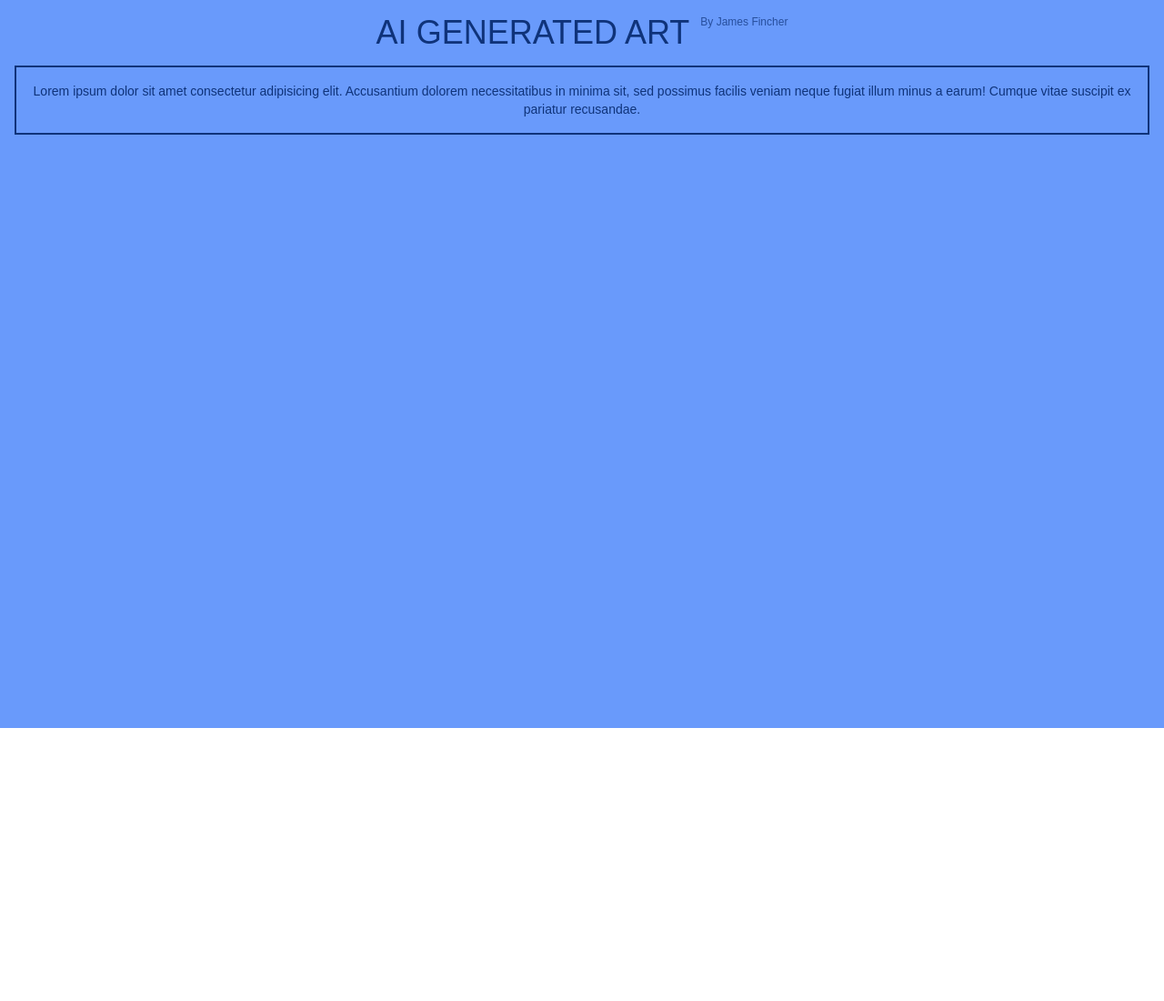
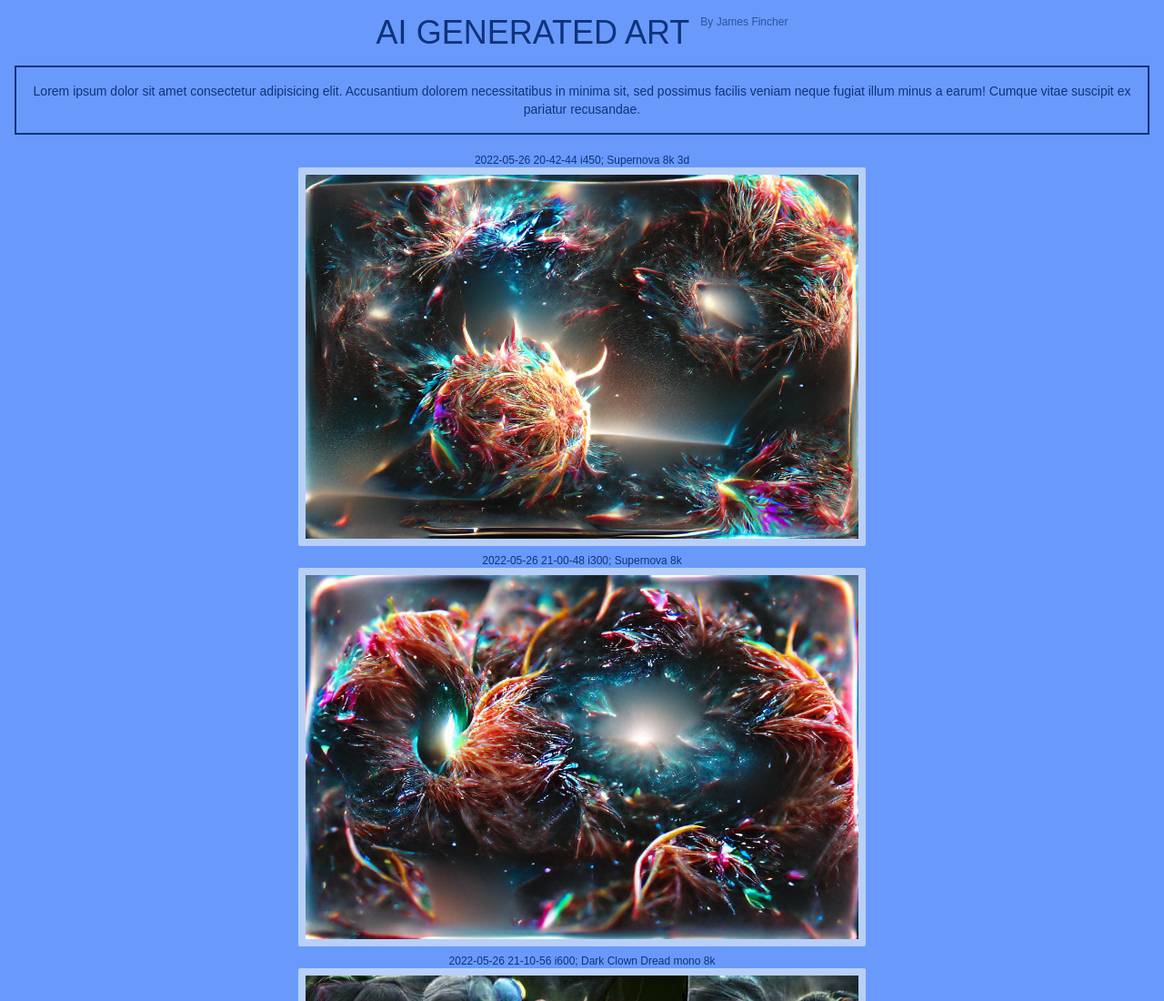
Before and after one commit to JamesFincher/AI-Art, a Gatsby site: page / in a window 1280 px wide. Shown: the top 1100 px of the page at 91% size. Before the commit the page ends 800 px from the top, so only its background shows below. Built offline with nearby package versions, Linux system fonts and the light colour scheme; Gatsby itself is replaced by a stand-in of ours.

Commit message:
images render with basic styling

```diff
--- /dev/null
+++ b/src/components/Images.js
@@ -0,0 +1,42 @@
+import React from "react"
+import { graphql, useStaticQuery } from "gatsby"
+
+const Images = () => {
+  function imageBuilder(url, name) {
+    return (
+      <>
+        {" "}
+        <container className="p-1 rounded-md">
+          <p className="text-xs text-center">{name}</p>
+          <img
+            className="flex bg-lt rounded-sm p-2 max-w-l mx-auto"
+            src={url}
+            alt={url}
+          />
+        </container>
+      </>
+    )
+  }
+  const data = useStaticQuery(graphql`
+    {
+      data: allFile(filter: { ext: { eq: ".png" } }) {
+        allArt: nodes {
+          publicURL
+          name
+        }
+      }
+    }
+  `)
+  const allArt = data.data.allArt
+  return (
+    <div className="flex flex-col snap-center p-4">
+      {allArt.map(art => {
+        const url = art.publicURL
+        const name = art.name
+        return imageBuilder(url, name)
+      })}
+    </div>
+  )
+}
+
+export default Images
--- /dev/null
+++ b/src/helpers/querys.js
@@ -0,0 +1,9 @@
+export const fetchArt = graphql`
+  {
+    data: allFile(filter: { ext: { eq: ".png" } }) {
+      allArt: nodes {
+        publicURL
+      }
+    }
+  }
+`
--- a/src/pages/index.js
+++ b/src/pages/index.js
@@ -1,6 +1,7 @@
 import React from "react"
 import Header from "../components/Header"
 import Summary from "../components/Summary"
+import Images from "../components/Images"
 export default function Home() {
   return (
     <div
@@ -9,6 +10,7 @@ export default function Home() {
     >
       <Header id="header" className="p-4 bg-gray-400 flex" />
       <Summary />
+      <Images />
     </div>
   )
 }
```
